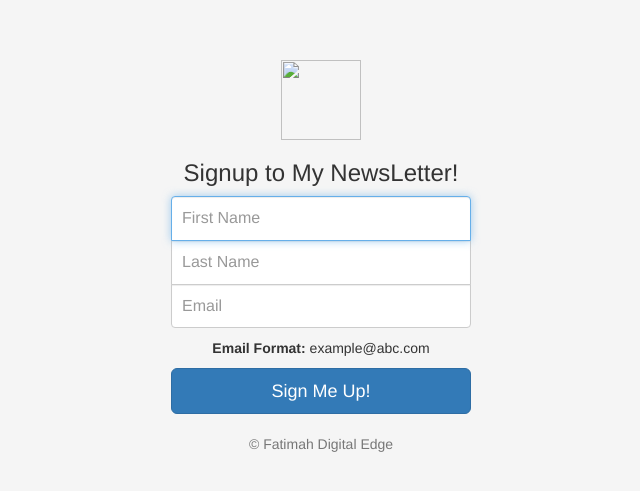
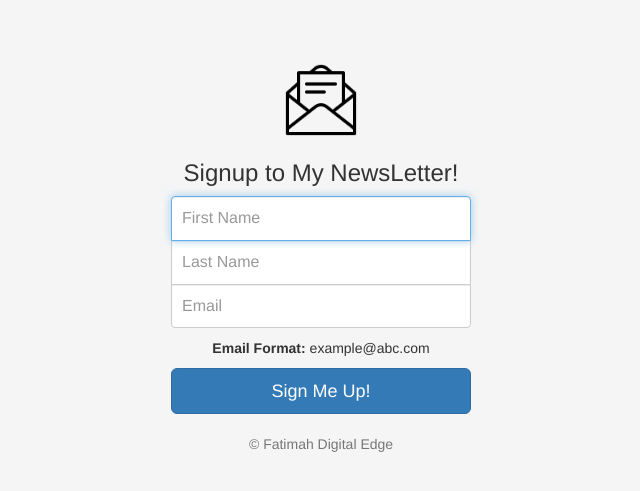
Before and after one commit to Fati-810/Newsletter-SignUp, a website: page signup.html in a window 1280 px wide. Shown: the part 143-634 px from the top of the page, without its empty margins (319-959 px from the left). Drawn offline with nearby package versions, Linux system fonts and the light colour scheme.

Commit message:
Update signup.html

```diff
--- a/signup.html
+++ b/signup.html
@@ -40,7 +40,7 @@
     <link href="css/styles.css" rel="stylesheet"> </head>
 
 <body class="text-center">
-    <form action="/" class="form-signin" method="post"> <img class="mb-4" src="icons8-newsletter-100.png" alt="" width="80" height="80">
+    <form action="/" class="form-signin" method="post"> <img class="mb-4" src="images/icons8-newsletter-100.png" alt="" width="80" height="80">
         <h1 class="h3 mb-3 font-weight-normal">Signup to My NewsLetter!</h1>
         <input type="text" name="fName" class="form-control top" placeholder="First Name" required autofocus>
         <input type="text" name="lName" class="form-control middle" placeholder="Last Name" required>
```
